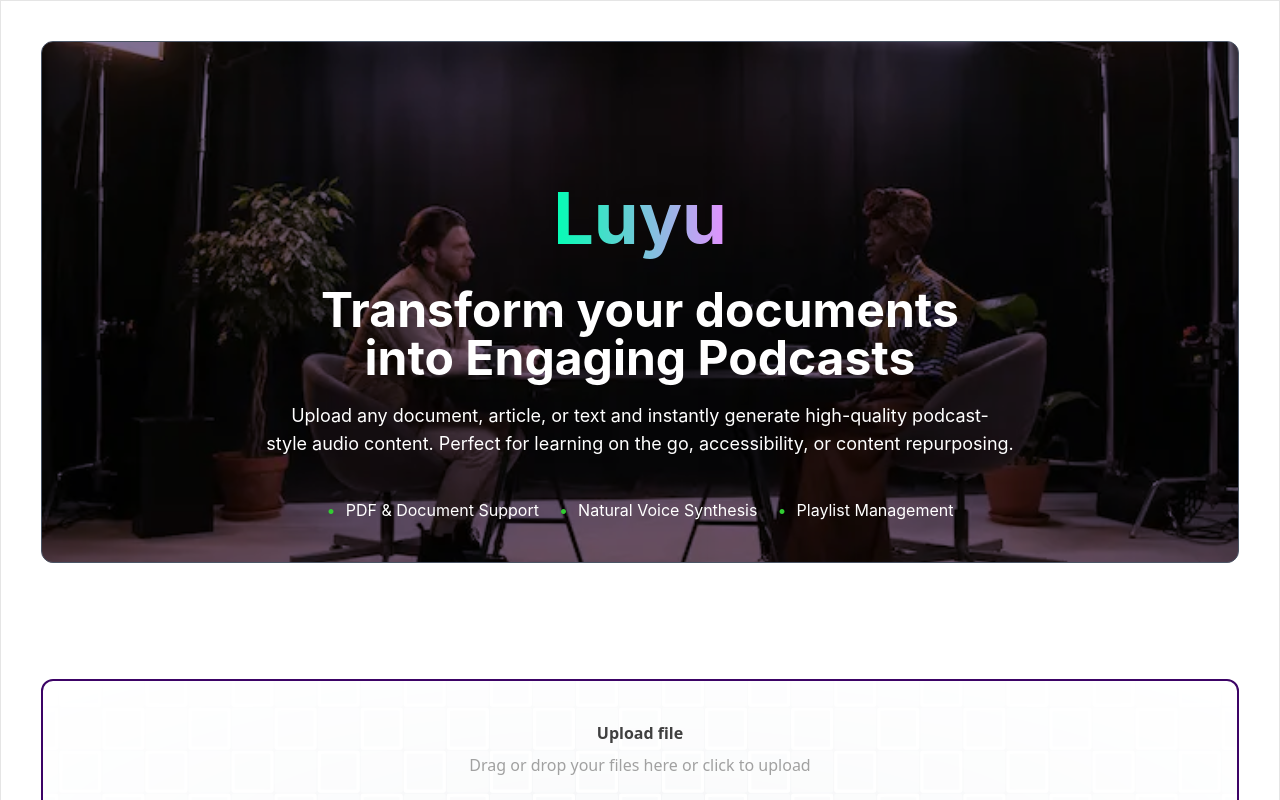
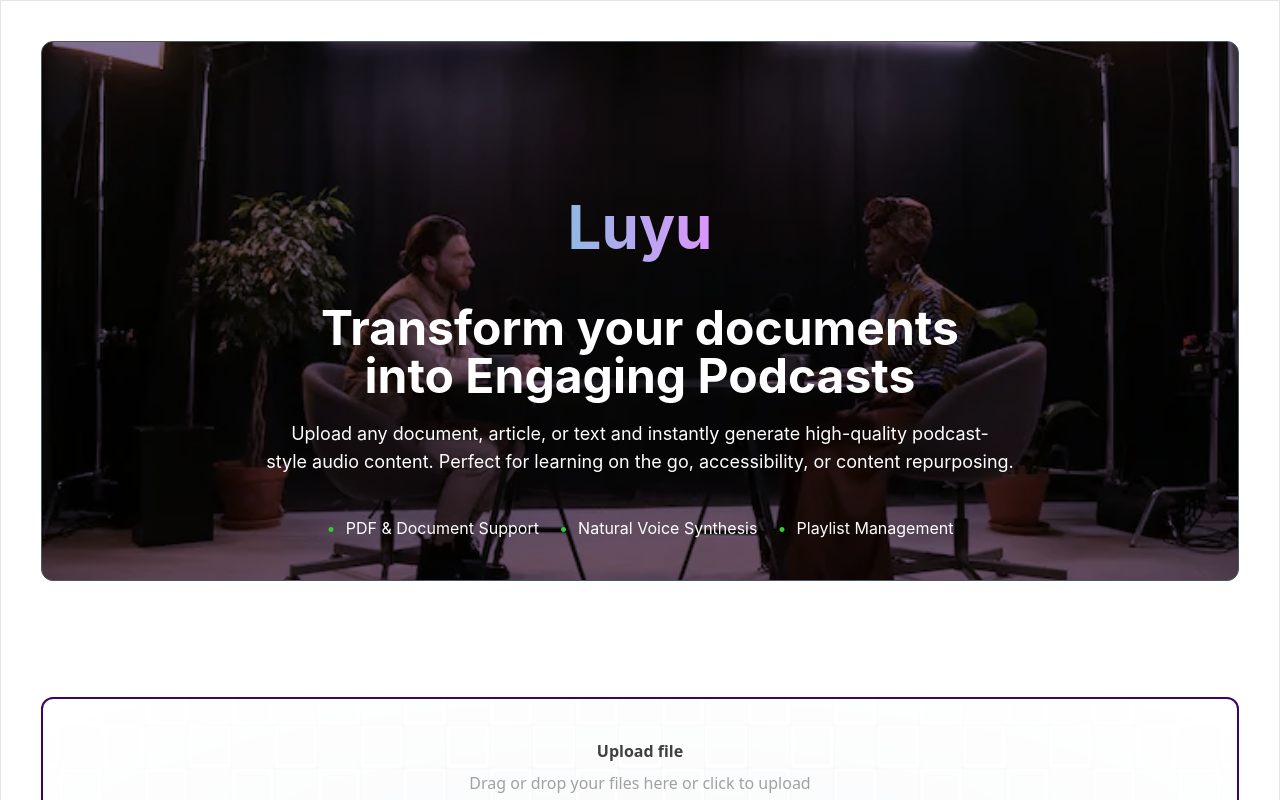
Before and after one commit to liyunze-coding/luyu_frontend, a React (Vite) app: page / in a window 1280 px wide. Shown: the top 800 px of the page. Built offline with nearby package versions, Linux system fonts and the light colour scheme.

Commit message:
fixed gradient text animation

```diff
--- a/src/components/home/Hero.tsx
+++ b/src/components/home/Hero.tsx
@@ -12,12 +12,7 @@
 			)}
 		>
 			<div className="flex flex-col items-center justify-center">
-				<GradientTitle
-					className="mb-5 text-center text-7xl font-bold"
-					color="linear-gradient(90deg,rgba(0, 255, 179, 1) 0%, rgba(228, 145, 255, 1) 100%)"
-				>
-					Luyu
-				</GradientTitle>
+				<GradientTitle className="mb-5">Luyu</GradientTitle>
 				<h2 className="mx-auto max-w-[75%] text-center text-5xl font-bold text-balance">
 					Transform your documents into Engaging Podcasts
 				</h2>
--- a/src/components/ui/GradientTitle.tsx
+++ b/src/components/ui/GradientTitle.tsx
@@ -1,25 +1,15 @@
+import styles from "./styles/gradient-title.module.css";
 import { cn } from "@/lib/utils";
 
 export function GradientTitle({
 	className,
-	color,
 	children,
 }: {
 	className?: string;
-	color?: string;
 	children: React.ReactNode;
 }) {
 	return (
-		<div
-			className={cn(
-				"animate-gradient relative bg-[length:300%] py-1 text-transparent lg:py-3",
-				className,
-			)}
-			style={{
-				background: color,
-				backgroundClip: "text",
-			}}
-		>
+		<div className={cn("py-1 lg:py-3", className, styles.heroGradient)}>
 			{children}
 		</div>
 	);
--- /dev/null
+++ b/src/components/ui/styles/gradient-title.module.css
@@ -0,0 +1,30 @@
+.heroGradient {
+	color: transparent;
+	font-weight: bold;
+	font-size: 3.75rem;
+	background-size: 300% !important;
+
+	background-clip: text !important;
+	-webkit-background-clip: text !important;
+	overflow: hidden;
+
+	animation: gradient 15s ease infinite;
+
+	background: linear-gradient(
+		90deg,
+		rgba(0, 255, 179, 1) 0%,
+		rgba(228, 145, 255, 1) 100%
+	);
+}
+
+@keyframes gradient {
+	0% {
+		background-position: 0% 50%;
+	}
+	50% {
+		background-position: 100% 50%;
+	}
+	100% {
+		background-position: 0% 50%;
+	}
+}
--- a/src/routes/index.tsx
+++ b/src/routes/index.tsx
@@ -1,5 +1,5 @@
 import { createFileRoute } from "@tanstack/react-router";
-import { RecentlyGenerated } from "@/components/home/RecentlyGenerated";
+// import { RecentlyGenerated } from "@/components/home/RecentlyGenerated";
 import { CreateNewAudio } from "@/components/home/CreateNewAudio";
 import { Hero } from "@/components/home/Hero";
 
```
